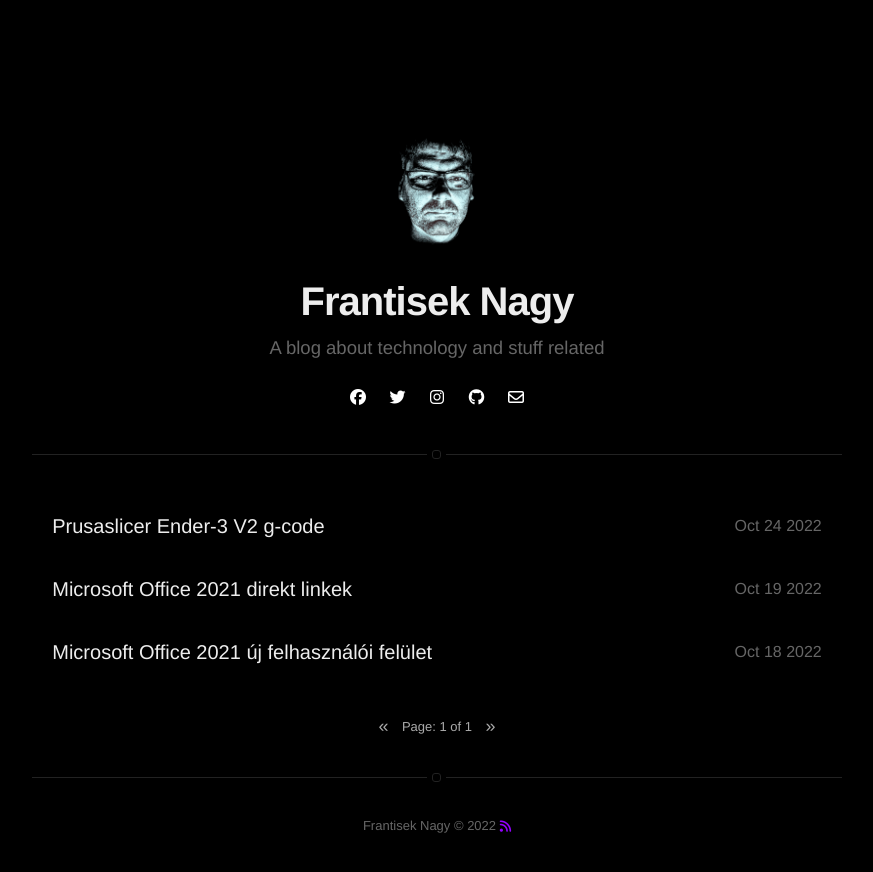
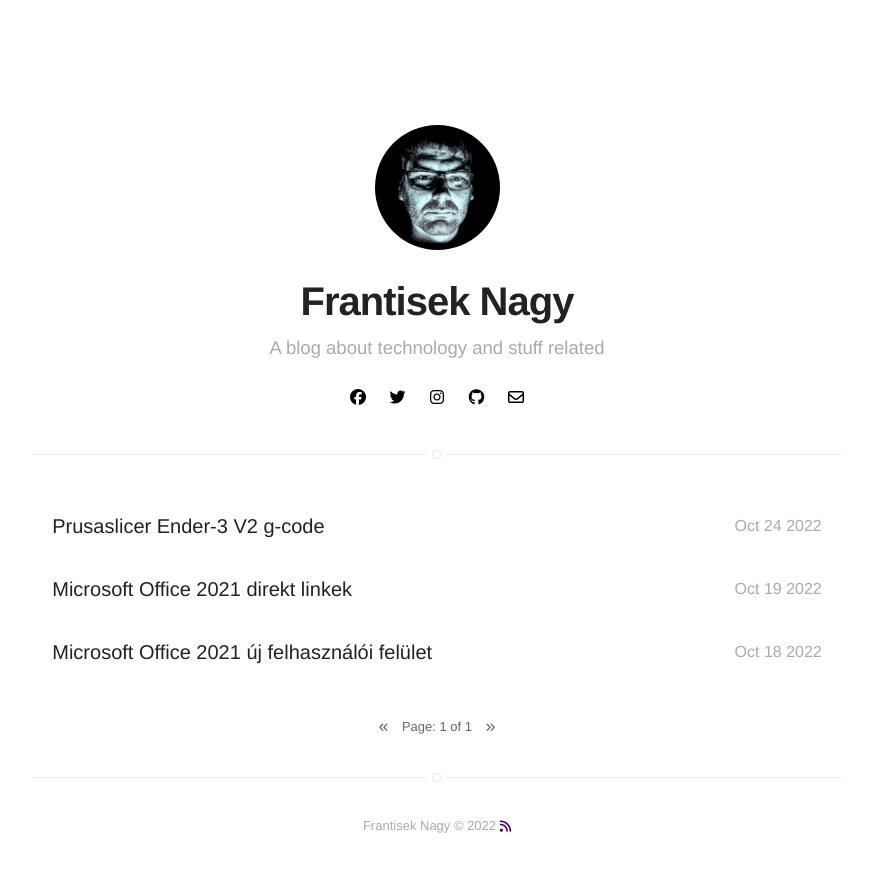
Before and after one commit to nagyfrankie/nagyfrankie.github.io, a Jekyll site: the page built from index.html, in a window 1280 px wide. Shown: the top 872 px of the page, without its empty margins (203-1076 px from the left). Built offline with Jekyll 4.4.1, drawn with Linux system fonts in a browser that asks for light colours; nearby versions of some CDN libraries; the list of posts is cut into pages by our own code.

Commit message:
Update _config.yml

```diff
--- a/_config.yml
+++ b/_config.yml
@@ -12,7 +12,7 @@
 
 # your site color theme, true for dark theme,
 # false to light theme, auto to switch with system.
-dark-theme: true
+dark-theme: false
 
 # If you want to include your resume, set to true
 # and specify source (external or local).
```
